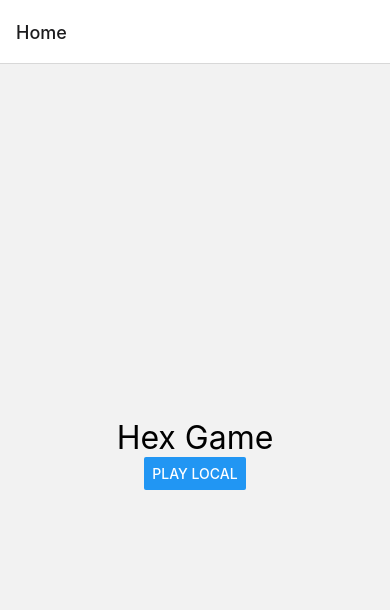
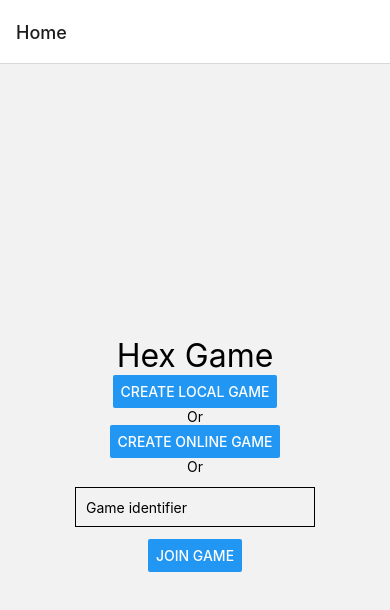
Before and after one commit to marmelab/Hex, a React Native app in the folder mobile-app/: screen / in a window 390 px wide. Shown: the top 610 px of the page. Built offline with nearby package versions, Linux system fonts and the light colour scheme.

Commit message:
Add buttons to create game or join one

```diff
--- a/mobile-app/App.tsx
+++ b/mobile-app/App.tsx
@@ -1,5 +1,5 @@
 import * as React from 'react';
-import { View, ScrollView, Text, Button } from 'react-native';
+import { View, ScrollView, Text, Button, TextInput } from 'react-native';
 import Board from './components/Board/Board';
 import { GameState } from '../web-app/src/common/gameState';
 import { NavigationContainer } from '@react-navigation/native';
@@ -27,13 +27,12 @@ const gamestate: GameState = {
 
 const Stack = createNativeStackNavigator();
 
-
 export default function App() {
   return (
     <NavigationContainer>
       <Stack.Navigator initialRouteName="Home">
         <Stack.Screen name="Home" component={HomeScreen} />
-        <Stack.Screen name="Game" component={GameScreen} />
+        <Stack.Screen name="Local" component={LocalScreen} />
       </Stack.Navigator>
     </NavigationContainer>
   );
@@ -43,13 +42,29 @@ function HomeScreen(props: { navigation: any }) {
   return (
     <View style={{ flex: 1, alignItems: 'center', justifyContent: 'center' }}>
       <Text style={{ fontSize: 32 }}>Hex Game</Text>
-      <Button title='Play local' onPress={() => props.navigation.navigate('Game')}>
+      <Button title='Create local game' onPress={() => props.navigation.navigate('Local')}>
       </Button>
-    </View>
+      <Text>Or</Text>
+      <Button title='Create online game' onPress={() => { }}>
+      </Button>
+      <Text>Or</Text>
+      <TextInput
+        style={{
+          height: 40,
+          margin: 12,
+          borderWidth: 1,
+          padding: 10,
+        }}
+        placeholder="Game identifier"
+        keyboardType="numeric">
+      </TextInput>
+      <Button title='Join game' onPress={() => { }}>
+      </Button>
+    </View >
   );
 }
 
-function GameScreen() {
+function LocalScreen() {
   return (
     <View style={{ flex: 1, alignItems: 'center', justifyContent: 'center' }}>
       <ScrollView horizontal>
```
